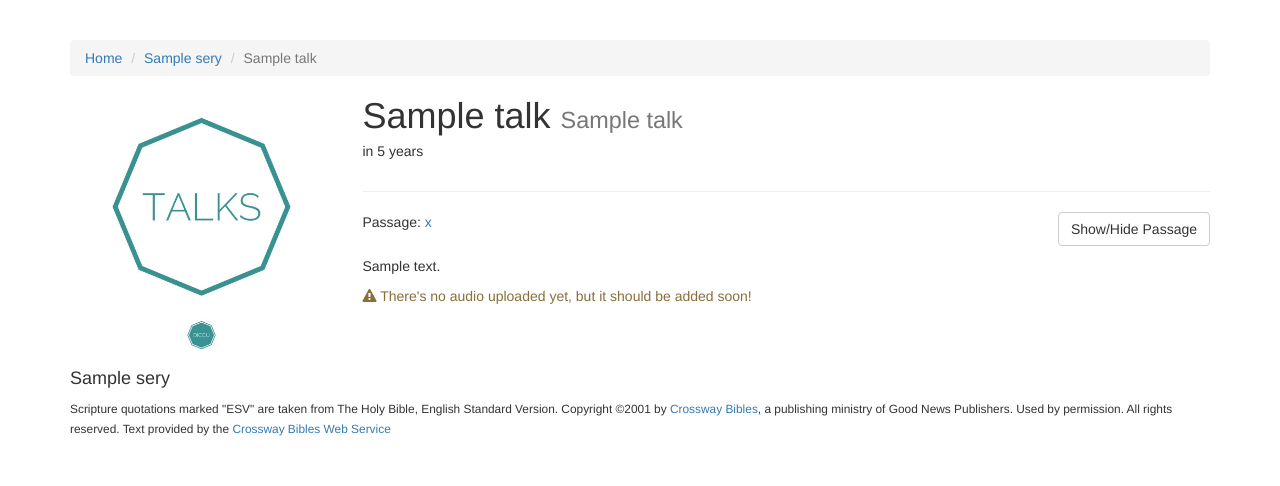
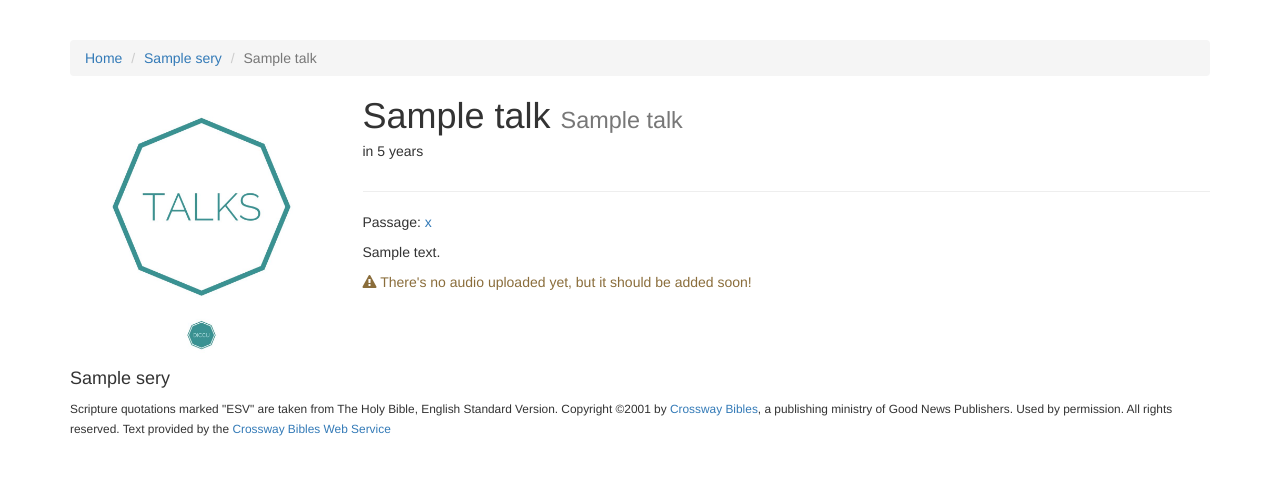
Before and after one commit to rbrunt/talks-manager, a CodeIgniter app: page /talks/talk/1 in a window 1280 px wide. Shown: the part 51-537 px from the top of the page. Run offline with CodeIgniter, Linux system fonts and the light colour scheme; tables that the repository leaves empty hold one stand-in row (values such as "Sample post"); data that the repository does not hold is empty; some libraries are stand-ins or nearby versions.

Commit message:
Remove a couple of test bits for alternative passage display methods

```diff
--- a/application/views/talk_details.php
+++ b/application/views/talk_details.php
@@ -27,8 +27,7 @@
 					</div>
 				</div><hr>
 <?php if($talk[0]->passage != ""): ?>
-				<p class="clearfix">Passage: <a id="passagelink" href="<?php echo "http://www.biblegateway.com/passage/?search=".$talk[0]->passage;?>" target="_blank"><?php echo $talk[0]->passage; ?></a><button class="btn btn-default pull-right" data-toggle="collapse" data-target="#passagecontainer">Show/Hide Passage</button></p>
-				<div id="passagecontainer" class="passage-container collapse"></div>
+				<p class="clearfix">Passage: <a id="passagelink" href="<?php echo "http://www.biblegateway.com/passage/?search=".$talk[0]->passage;?>" target="_blank"><?php echo $talk[0]->passage; ?></a></p>
 <?php endif; ?>
 				<div id="summary"><?php echo $this->typography->auto_typography($talk[0]->summary) ?></div>
 <?php if($talk[0]->video) :?>
--- a/static/js/functions.js
+++ b/static/js/functions.js
@@ -86,7 +86,7 @@ function getPassage(passage) {
 	$.post(base_url + "ajax/esvlookup", {passage: passage}, function (data) {
 		passagecontent = data;
 		$("#popoverinner").html(data);
-		$(".passage-container").html(data);
+		// $(".passage-container").html(data);
 		$("#passagelink").popover("show");
 	});
 }
```
